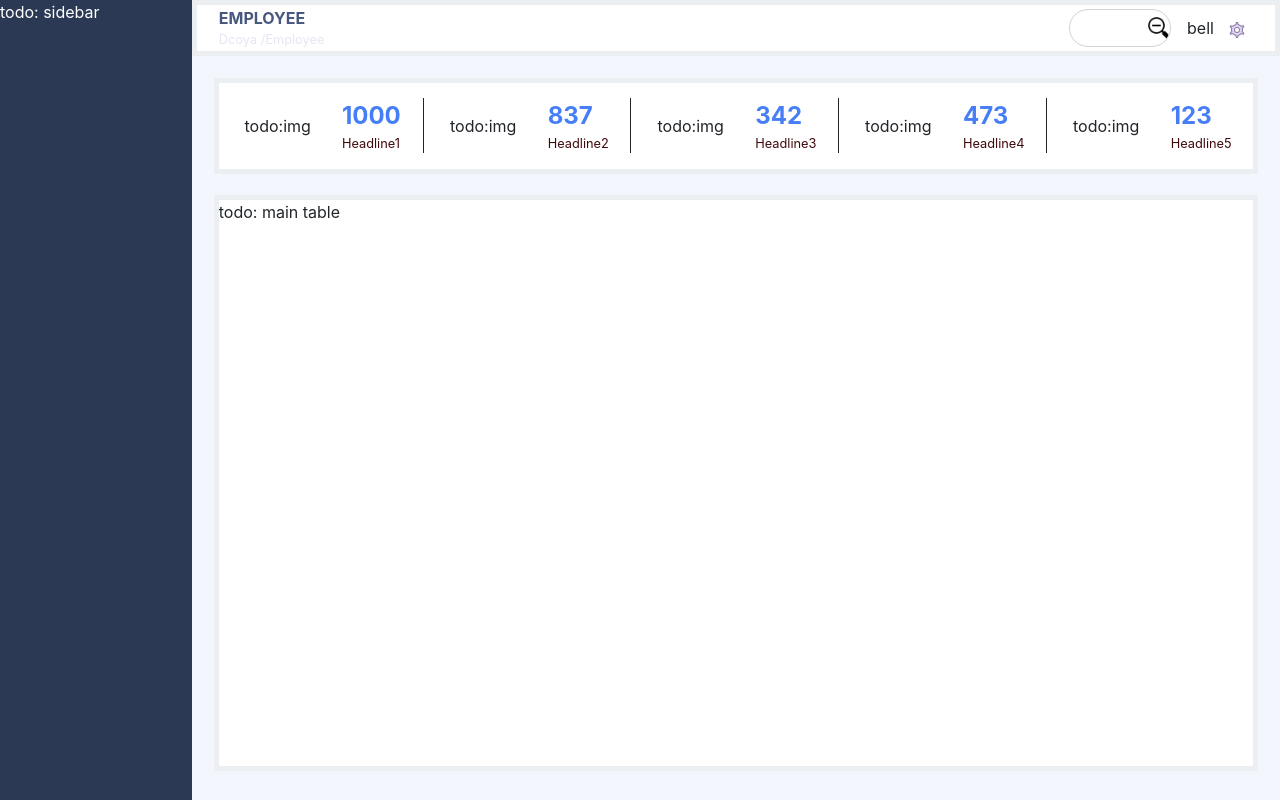
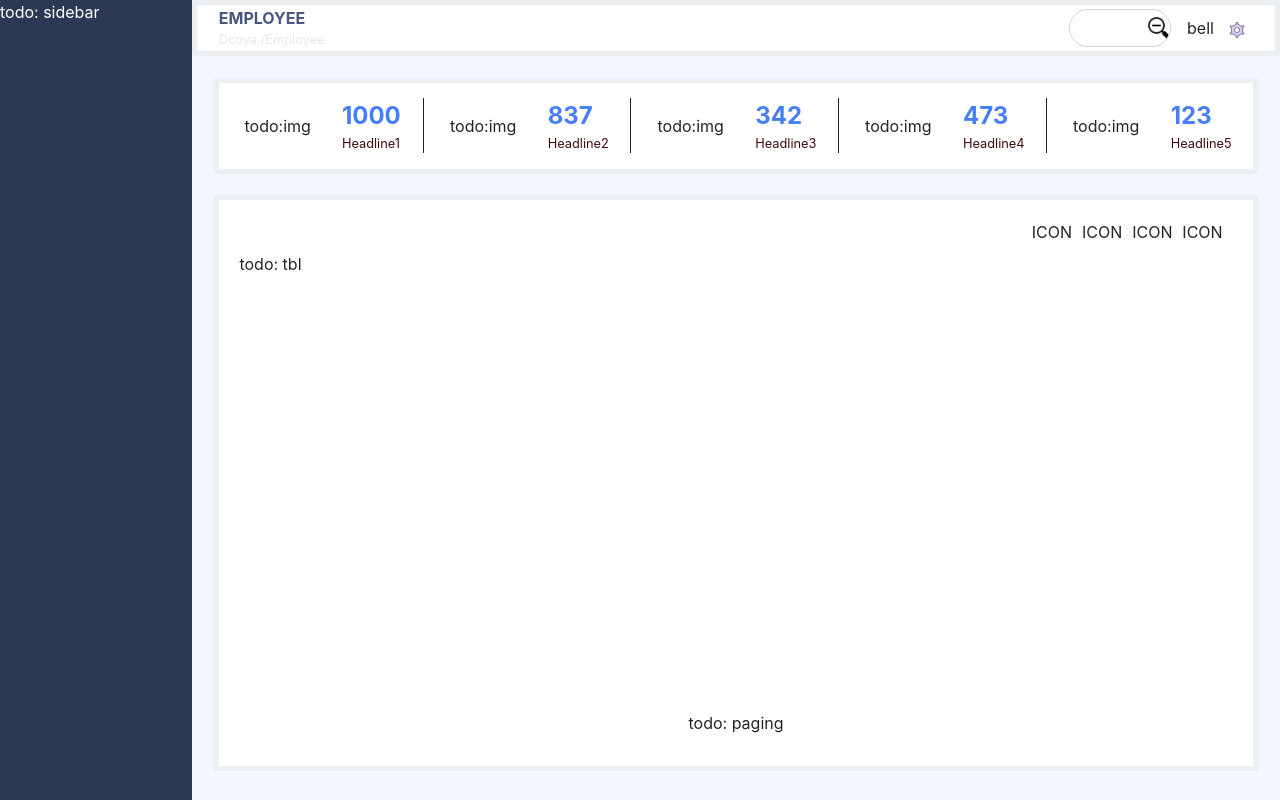
Before and after one commit to lioryarkon9/employees_dashboard, a React (Create React App) app in the folder react-client/: page / in a window 1280 px wide. Built offline with nearby package versions, Linux system fonts and the light colour scheme.

Commit message:
created the inner containers of the view

```diff
--- a/react-client/src/App.js
+++ b/react-client/src/App.js
@@ -5,6 +5,7 @@ import 'bootstrap/dist/css/bootstrap.min.css';
 import './App.scss';
 import Header from './views/AppHeader';
 import HeaderBanner from './views/HeaderBanner';
+import MainTblView from './views/MainTblView';
 
 
 class App extends React.Component {
@@ -41,7 +42,7 @@ class App extends React.Component {
                             <HeaderBanner/>
                         </div>
                         <div id='main-table-container'>
-                            todo: main table
+                            <MainTblView/>
                         </div>
                     </div>
                 </div>
--- /dev/null
+++ b/react-client/src/components/TblActionIcon/TblActionIcon.js
@@ -0,0 +1,14 @@
+import React from 'react';
+
+const TblActionIcon = props => {
+    return (
+        <div
+            style={{marginRight: 1 + '%'}}
+            className='tbl-action-icon'
+        >
+            ICON
+        </div>
+    );
+}
+
+export default TblActionIcon;
--- /dev/null
+++ b/react-client/src/components/TblActionIcon/package.json
@@ -0,0 +1 @@
+{"main": "TblActionIcon.js"}
--- /dev/null
+++ b/react-client/src/views/MainTblView/MainTblView.js
@@ -0,0 +1,25 @@
+import React from 'react';
+import './MainTblView.scss';
+import TblActionIcon from '../../components/TblActionIcon';
+
+
+const MainTblView = props => {
+    return (
+        <div id='main-tbl-view'>
+            <div id='tbl-actions' className='d-flex justify-content-end'>
+                <TblActionIcon imgSrc=''/>
+                <TblActionIcon imgSrc=''/>
+                <TblActionIcon imgSrc=''/>
+                <TblActionIcon imgSrc=''/>
+            </div>
+            <div id='employees-tbl-container'>
+                todo: tbl
+            </div>
+            <div id='paging-container' className='d-flex justify-content-center align-items-center'>
+                todo: paging
+            </div>
+        </div>
+    );
+}
+
+export default MainTblView;
--- /dev/null
+++ b/react-client/src/views/MainTblView/MainTblView.scss
@@ -0,0 +1,14 @@
+#main-tbl-view {
+    padding: 2%;
+    height: 100%;
+    #tbl-actions {
+        height: 6%;
+    }
+    #employees-tbl-container {
+        height: 85%;
+    }
+    #paging-container {
+        height: 6%;
+        margin-top: 1%;
+    }
+}
--- /dev/null
+++ b/react-client/src/views/MainTblView/package.json
@@ -0,0 +1 @@
+{"main": "MainTblView.js"}
```
Also changed, not shown: react-client/src/components/TblActionIcon/TblActionIcon.scss (added).
